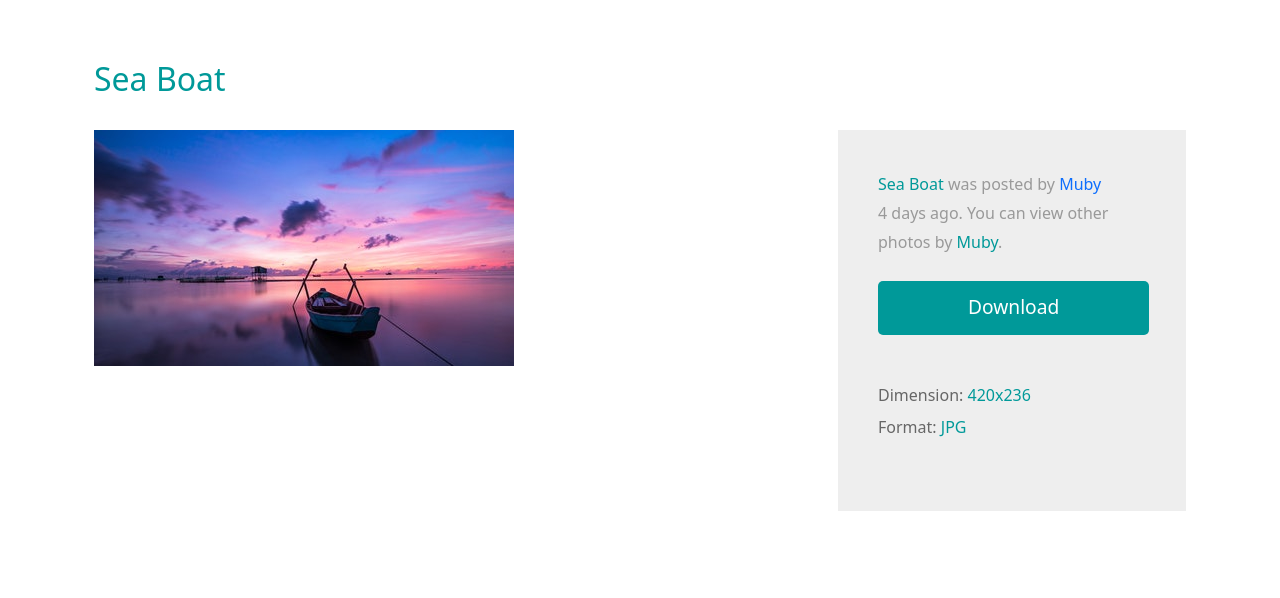
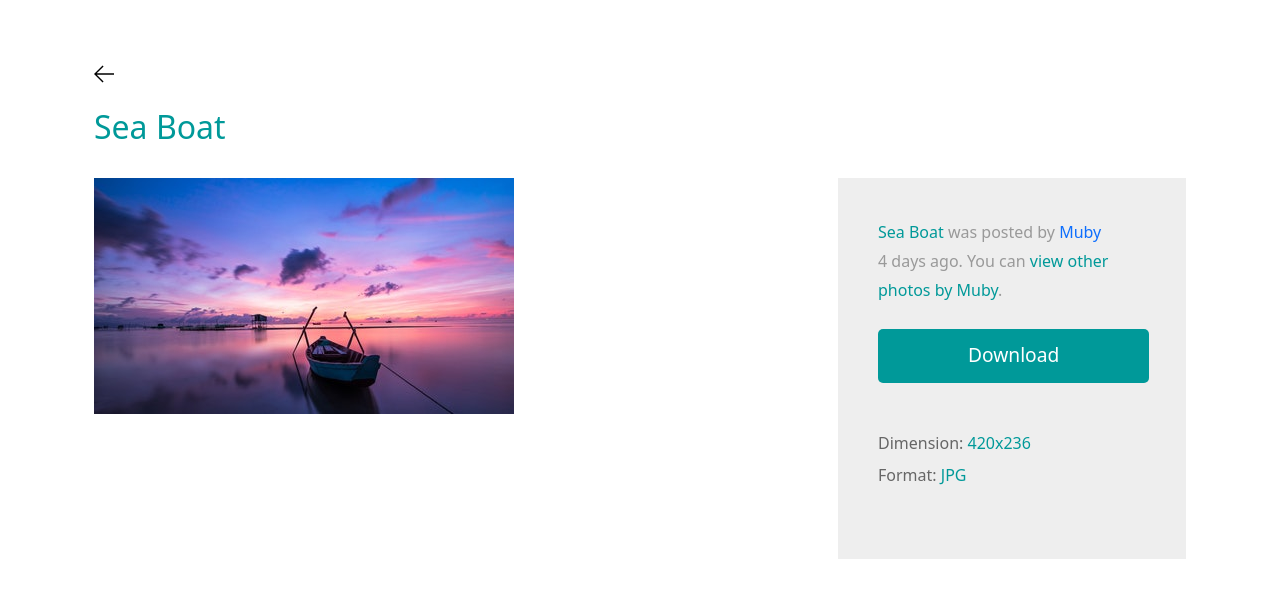
Before and after one commit to mubarak-mustopha/gallery_project, a Django app: a page that uses templates/photo_detail.html in a window 1280 px wide. Shown: the part 65-663 px from the top of the page. Run offline with Django 4.2, Linux system fonts and the light colour scheme; data comes from the database, SQL or seed files in the repository; some libraries are stand-ins or nearby versions.

Commit message:
Add new left arrow icon to direct user to the page from which they got directed to the current page.
Update href attr to display photos by a single user

```diff
--- a/templates/photo_detail.html
+++ b/templates/photo_detail.html
@@ -3,6 +3,17 @@
 {% block content %}
 
     <div class="container-fluid tm-container-content tm-mt-60">
+
+        <div class="row mb-4">
+            <a href="{{request.META.HTTP_REFERER}}">
+                <svg version="1.1" xmlns="http://www.w3.org/2000/svg" width="20" height="20" viewBox="0 0 32 32">
+                  <title>arrow-left</title>
+                  <path
+                    d="M13.723 2.286l-13.723 13.714 13.719 13.714 1.616-1.611-10.96-10.96h27.625v-2.286h-27.625l10.965-10.965-1.616-1.607z"
+                  ></path>
+                </svg>
+              </a>
+        </div>
 
         <div class="row mb-4">
             <h2 class="col-12 tm-text-primary">{{photo.short_title}}</h2>
@@ -15,7 +26,7 @@
             <div class="col-xl-4 col-lg-5 col-md-6 col-sm-12">
                 <div class="tm-bg-gray tm-video-details">
                     <p class="mb-4">
-                        <span class="tm-text-primary">{{photo.short_title}}</span> was posted by <a href="#" target="" >{{photo.user.username}}</a> {{photo.created|timesince}} ago. You can view other photos by <span class="tm-text-primary">{{photo.user.username}}</span>.
+                        <span class="tm-text-primary">{{photo.short_title}}</span> was posted by <a href="#" target="" >{{photo.user.username}}</a> {{photo.created|timesince}} ago. You can <a href="{% url 'photo-list' photo.user.username %}"><span class="tm-text-primary">view other photos by {{photo.user.username}}</span></a>.
                     </p>
                     <div class="text-center mb-5">
                         <a href="{{photo.image.url}}" target="_blank" class="btn btn-primary tm-btn-big">Download</a>
```
